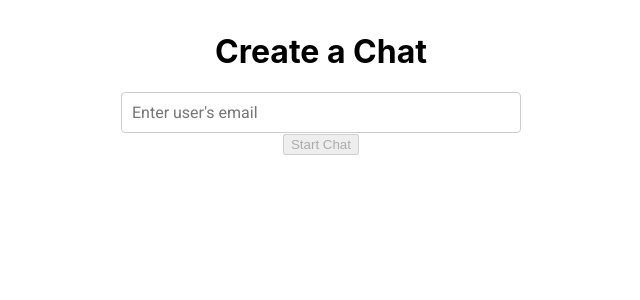
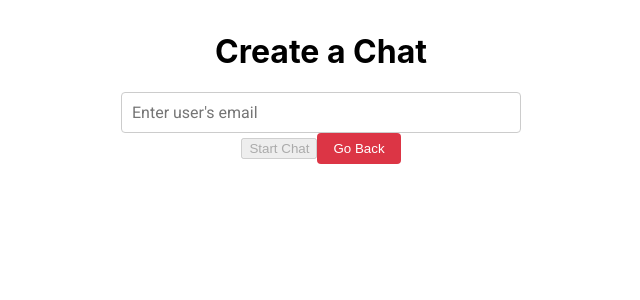
Before and after one commit to tn82596/ChitChat, a React (Create React App) app: page /create-chat in a window 1280 px wide. Shown: the top 300 px of the page, without its empty margins (319-959 px from the left). Built offline with nearby package versions, Linux system fonts and the light colour scheme; no server answers.

Commit message:
added a go back button on create chat page

```diff
--- a/src/components/pages/CreateChat.js
+++ b/src/components/pages/CreateChat.js
@@ -2,6 +2,97 @@ import React, { useState } from "react";
 import axios from "axios";
 import { useNavigate } from "react-router-dom";
 import '../../styles/CreateChat.css';
+
+// const CreateChat = () => {
+//   const [email, setEmail] = useState("");
+//   const [error, setError] = useState(null); // State for error messages
+//   const navigate = useNavigate();
+
+//   const handleCreateChat = async () => {
+//     setError(null); // Reset error messages
+//     try {
+//       const token = localStorage.getItem("token");
+
+//       if (!token) {
+//         setError("No token found in local storage. Please log in.");
+//         return;
+//       }
+
+//       // 1. Get the user ID from the email
+//       let userIdResponse;
+//       try {
+//         userIdResponse = await axios.get(`http://localhost:5001/user/id/${email}`, {
+//           headers: { Authorization: `Bearer ${token}` },
+//         });
+//       } catch (err) {
+//         setError("This email is not registered. Please check your spelling and try again.");
+//         return;
+//       }
+
+//       if (!userIdResponse.data?.userID) { //change to .id once backend renames variable
+//         setError("No user ID found for the provided email.");
+//         return;
+//       }
+
+//       const userID = userIdResponse.data.userID;
+//       console.log("Fetched userID:", userID);
+
+//       // 2. Get the current user's ID from the token
+//       let currentUser;
+//       try {
+//         currentUser = JSON.parse(atob(token.split(".")[1])).id;
+//         console.log("Current user ID:", currentUser);
+//       } catch (err) {
+//         setError("Error decoding token to fetch current user ID. " + err.message);
+//         return;
+//       }
+
+//       // 3. Create or fetch the conversation
+//       let conversationResponse;
+//       try {
+//         conversationResponse = await axios.post(
+//           "http://localhost:5001/conversations",
+//           { participants: [currentUser, userID] },
+//           { headers: { Authorization: `Bearer ${token}` } }
+//         );
+//       } catch (err) {
+//         setError("Failed to create or fetch the conversation. " + err.response?.data?.message || err.message);
+//         return;
+//       }
+
+//       if (!conversationResponse.data?._id) {
+//         setError("Conversation creation succeeded but no conversation ID returned.");
+//         return;
+//       }
+
+//       const conversationID = conversationResponse.data._id;
+//       console.log("Conversation created or fetched with ID:", conversationID);
+
+//       // Redirect to the conversation page
+//       navigate(`/conversation/${conversationID}`);
+//     } catch (err) {
+//       setError("An unexpected error occurred: " + err.message);
+//     }
+//   };
+
+//   return (
+//     <div className="create-chat">
+//       <h1>Create a Chat</h1>
+//       <input
+//         type="email"
+//         placeholder="Enter user's email"
+//         value={email}
+//         onChange={(e) => setEmail(e.target.value)}
+//       />
+//       <button onClick={handleCreateChat} disabled={!email.trim()}>
+//         Start Chat
+//       </button>
+//       {error && <p className="error-message">{error}</p>}
+//     </div>
+//   );
+// };
+
+// export default CreateChat;
 
 const CreateChat = () => {
   const [email, setEmail] = useState("");
@@ -75,6 +166,11 @@ const CreateChat = () => {
     }
   };
 
+  // Function to navigate back to the recent messages page
+  const handleGoBack = () => {
+    navigate("/recent-messages");
+  };
+
   return (
     <div className="create-chat">
       <h1>Create a Chat</h1>
@@ -87,6 +183,9 @@ const CreateChat = () => {
       <button onClick={handleCreateChat} disabled={!email.trim()}>
         Start Chat
       </button>
+      <button className="go-back-button" onClick={handleGoBack}>
+        Go Back
+      </button>
       {error && <p className="error-message">{error}</p>}
     </div>
   );
--- a/src/styles/CreateChat.css
+++ b/src/styles/CreateChat.css
@@ -1,3 +1,5 @@
+/* CreateChat.css */
+
 .create-chat {
   text-align: center;
   margin: 2rem auto;
@@ -12,20 +14,49 @@
   border-radius: 4px;
 }
 
+.button-container {
+  display: flex;
+  justify-content: center;
+  gap: 10px; /* Space between buttons */
+  margin-top: 1rem;
+}
+
 .create-chat-button {
   padding: 0.5rem 1rem;
-    background-color: #007bff;
+  background-color: #28a745; /* Updated to green for differentiation */
   color: white;
   border: none;
   border-radius: 4px;
   cursor: pointer;
+  transition: background-color 0.3s ease; /* Smooth color transition */
+  flex: 1;
+}
+
+.create-chat-button:hover {
+  background-color: #218838; /* Darker green on hover */
 }
 
 .create-chat-button:disabled {
   background-color: #ccc;
+  cursor: not-allowed;
 }
 
 .error-message {
   color: red;
   margin-top: 1rem;
 }
+
+.go-back-button {
+  padding: 0.5rem 1rem;
+  background-color: #dc3545; /* Red color for the "Go Back" button */
+  color: white;
+  border: none;
+  border-radius: 4px;
+  cursor: pointer;
+  transition: background-color 0.3s ease; /* Smooth color transition */
+  flex: 1;
+}
+
+.go-back-button:hover {
+  background-color: #c82333; /* Darker red on hover */
+}
```
Also changed, not shown: src/components/pages/RecentMessages.js (+0 -118 lines), 2 other files (tests, documents, lock files or other folders). Lines whose indentation alone changed are shown as unchanged.
